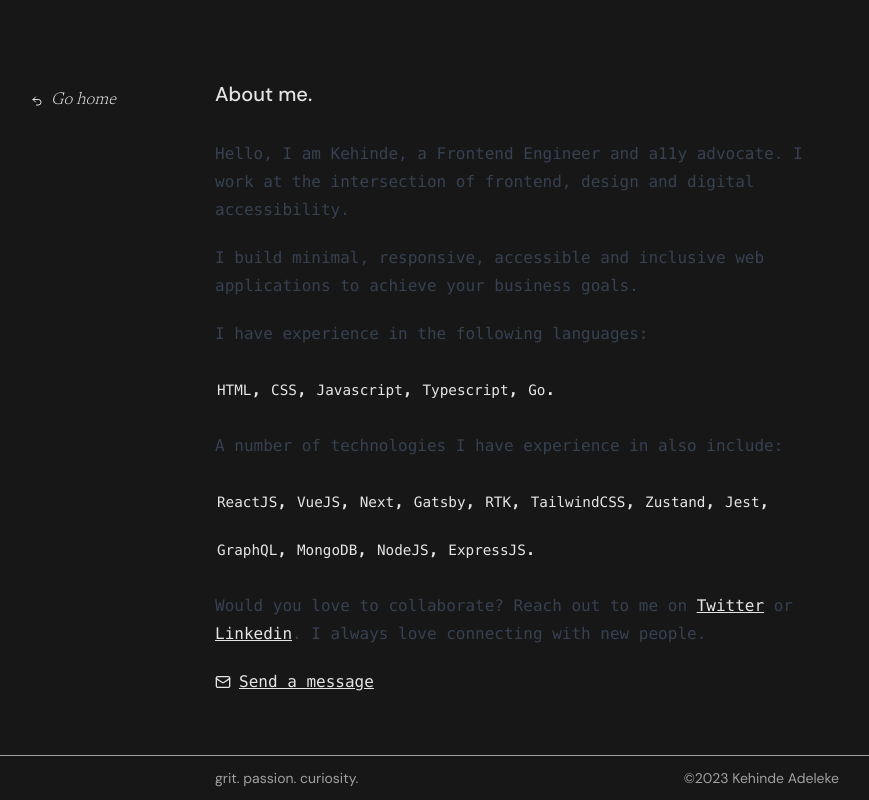
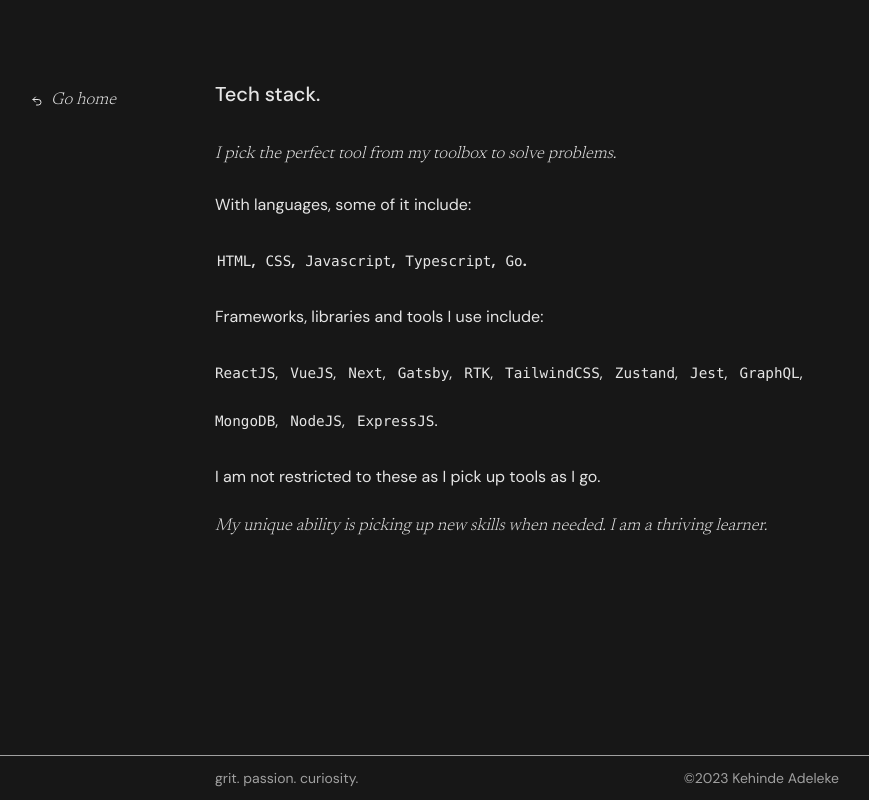
Before and after one commit to adeleke5140/portfolio-v2, a Next.js app: page /about in a window 1280 px wide. Shown: the whole page, without its empty margins (113-982 px from the left). Built offline with nearby package versions, Linux system fonts and the light colour scheme.

Commit message:
feat: general page changes

```diff
--- a/src/pages/about.tsx
+++ b/src/pages/about.tsx
@@ -28,20 +28,11 @@ const About = () => {
         <meta name="viewport" content="width=device-width, initial-scale=1" />
         <link rel="icon" href="/kehinde.ico" />
       </Head>
-      <PageWrapper heading="About me." path="/">
-        <section className="prose pb-3 font-mono">
-          <p>
-            Hello, I am Kehinde, a Frontend Engineer and a11y advocate. I work
-            at the intersection of frontend, design and digital accessibility.
-          </p>
-
-          <p>
-            I build minimal, responsive, accessible and inclusive web
-            applications to achieve your business goals.
-          </p>
-
+      <PageWrapper heading="Tech stack." path="/">
+        <section className="prose pb-3 text-ken-primary">
+          <p className="font-[300] font-serif italic text-[17px]">I pick the perfect tool from my toolbox to solve problems.</p>
           <section>
-            I have experience in the following languages:
+            With languages, some of it include:
             <ul className="flex flex-wrap list-none gap-1 pl-0 prose-ul:pl-0">
               {languages.map((language, id) => (
                 <li
@@ -52,33 +43,22 @@ const About = () => {
                 </li>
               ))}
             </ul>
-            A number of technologies I have experience in also include:
-            <ul className="flex flex-wrap list-none gap-1 pl-0 prose-ul:pl-0">
+            Frameworks, libraries and tools I use include:
+            <ul className="flex flex-wrap list-none gap-1 pl-0 prose-ul:pl-0 prose-li:pl-0 prose-li:pr-2 prose-ul:text-ken-primary">
               {technologies.map((technology, id) => (
                 <li
                   key={id}
-                  className="after:content-[','] cursor-default last:after:content-['.'] font-extrabold prose-code:text-button-text transition-transform ease-out duration-200 -translate-x-1 hover:translate-x-0 rounded"
+                  className="prose:-li:pl-0 after:content-[','] cursor-default last:after:content-['.']"
                 >
                   <code>{technology}</code>
                 </li>
               ))}
             </ul>
+            <p>
+              I am not restricted to these as I pick up tools as I go.
+            </p>
+            <p className="font-serif italic font-[300] text-[17px]">My unique ability is picking up new skills when needed. I am a thriving learner.</p>
           </section>
-          <p>
-            Would you love to collaborate? Reach out to me on{" "}
-            <a href="https://twitter.com/adeleke5140">Twitter</a> or{" "}
-            <a href="https://www.linkedin.com/in/adeleke5140/">Linkedin</a>. I
-            always love connecting with new people.
-          </p>
-          <p>
-            <a
-              className="max-w-max flex items-center justify-start gap-2"
-              href="mailto:kehindeadeleke927@gmail.com?subject=Hi Kehinde, wanna work with you"
-            >
-              <MailIcon size={16} />
-              <span> Send a message</span>
-            </a>
-          </p>
         </section>
       </PageWrapper>
     </>
--- a/src/pages/blog/[id].tsx
+++ b/src/pages/blog/[id].tsx
@@ -13,8 +13,8 @@ import Link from "next/link";
 import { useEffect, useRef } from "react";
 import Prism from "prismjs";
 import readingTime from "reading-time/lib/reading-time";
-import { CommandButton } from "@/components/commandButton";
 import { CommandMenu } from "@/components/commandMenu";
+import { Dot, Undo2 } from "lucide-react";
 require("prismjs/components/prism-jsx");
 require("prismjs/components/prism-javascript");
 require("prismjs/components/prism-typescript");
@@ -42,28 +42,29 @@ const Post = ({
         <title>{postData.title}</title>
       </Head>
       <PostWrapper path="/blog">
-        <div ref={containerRef} className="relative text-button-text flex flex-row-reverse justify-between w-full items-center">
-          <CommandButton />
+        <div ref={containerRef} className="relative flex justify-between w-full items-center">
           <Link
             href={"/blog"}
             aria-label="home"
-            className="block w-fit rounded p-1 hover:bg-button-bg transition-colors ease-out duration-150"
+            className="font-serif font-[300] italic text-[17px] block w-fit rounded p-1 flex items-center gap-2 "
           >
-            <p className="text-sm font-mono">../</p>
+            <Undo2 size={12} />
+            Back
           </Link>
         </div>
         <section className="pb-8 mt-4">
-          <div className="font-erode">
-            <h1 className="font-extrabold mb-4 text-3xl md:text-5xl font-mono">{postData.title}.</h1>
+          <div className="">
+            <h1 className="font-bold mb-4 text-xl md:text-4xl">{postData.title}.</h1>
             <p
-              className="text-link-color text-xs flex gap-2 font-mono"
+              className="flex items-center gap-1 text-sm text-ken-grey"
             >
-              <span>{formatDate(postData.date!)}</span>.
+              <span>{formatDate(postData.date!)}</span>
+              <Dot />
               <span>{estimatedReadingTime.text}</span>
             </p>
           </div>
           <section
-            className={`mt-12 font-mono text-base prose language-${postData.language}`}
+            className={`mt-12 text-ken-primary font-normal prose language-${postData.language}`}
             dangerouslySetInnerHTML={{ __html: postData.contentHtml }}
           ></section>
         </section>
--- a/src/pages/blog/index.tsx
+++ b/src/pages/blog/index.tsx
@@ -25,25 +25,24 @@ const Index = ({
   return (
     <>
       <Head>
-        <title>Kehinde | Blog </title>
+        <title>Writing</title>
         <link rel="icon" href="/kehinde.ico" />
         <meta name="description" content="Kehinde Adeleke's website" />
         <meta name="og:title" content="Blog" />
       </Head>
-      <PageWrapper heading="Blog." path="/">
-        <p className="font-bold font-mono mb-4 ">I write things.</p>
-        <section className="font-mono">
+      <PageWrapper heading="Writing." path="/">
+        <section className="">
           <ul>
             {completedPosts.map(({ id, date, title }) => (
               <li key={id} className="mb-4">
                 <Link
-                  className="text-sm inline-block md:transition-transform ease-out duration-200 md:hover:text-link-color"
+                  className="inline-block transition-all hover:underline decoration-1 underline-offset-1 decoration-text-ken-grey"
                   href={`/blog/${id}`}
                 >
                   {title}{" "}
                 </Link>
                 <br />
-                <span className="text-gray-500 text-xs">
+                <span className="text-ken-grey text-xs">
                   {formatDate(date!)}
                 </span>
               </li>
--- a/src/pages/index.tsx
+++ b/src/pages/index.tsx
@@ -24,26 +24,27 @@ export default function Home({
   return (
     <>
       <Head>
-        <title>Kehinde | web engineer</title>
+        <title>Kehinde Adeleke</title>
         <meta name="description" content="Kehinde Adeleke's portfolio" />
         <meta name="viewport" content="width=device-width, initial-scale=1" />
         <link rel="icon" href="/kehinde.ico" />
       </Head>
 
-      <section className="max-w-[50rem]">
+      <section>
+        <div className="max-w-2xl mx-auto">
           <HomePage posts={completedPosts} />
           <A11ySection />
-        <section aria-labelledby="Connect" className="px-6 mt-8 flex flex-col gap-6">
+          <section aria-labelledby="Connect" className="px-6 my-8 flex flex-col gap-6 sm:pb-20">
             <h2 id="Connect" className="text-ken-grey text-sm">Connect</h2>
             <div className="flex flex-col gap-4">
               <p>
                 Would you love to collaborate? Reach out on {" "}
-              <a href="https://www.linkedin.com/in/adeleke5140/" className="underline underline-offset-2">Linkedin</a>. I
+                <a href="https://www.linkedin.com/in/adeleke5140/" className="underline underline-offset-2 decoration-1 decoration-ken-grey">Linkedin</a>. I
                 always love connecting with new people or you could:
               </p>
               <p>
                 <a
-                className="underline underline-offset-2 max-w-max flex items-center justify-start gap-2"
+                  className="underline underline-offset-2 decoration-1 decoration-ken-grey  max-w-max flex items-center justify-start gap-2"
                   href="mailto:kehindeadeleke927@gmail.com?subject=Hi Kehinde, wanna work with you"
                 >
                   <MailIcon size={16} />
@@ -52,17 +53,7 @@ export default function Home({
               </p>
             </div>
           </section>
-        <footer className="mt-8 border-ken-grey border-t-[1.2px] border-solid">
-          <div className="px-6 py-3 flex justify-between">
-            <p className="text-ken-grey text-sm">
-              grit. passion. curiosity.
-            </p>
-            <p className="text-ken-grey text-sm">
-              &copy;{new Date().getFullYear()} Kehinde Adeleke
-            </p>
         </div>
-
-        </footer>
       </section>
     </>
   );
--- a/src/pages/projects.tsx
+++ /dev/null
@@ -1,95 +0,0 @@
-import { PageWrapper } from "@/components/pageWrapper";
-import Link from "next/link";
-
-const projects = [
-  {
-    id: 1,
-    name: "Proof-of-Dev",
-    subtitle: "Reward open-source contributors with collectibles",
-    tools: "NextJS, Tailwind, Viem, ConnectKit, RadixUI",
-    live: "https://pod-hackfs.vercel.app/",
-    github: "https://github.com/adeleke5140/pod-frontend"
-  },
-  {
-    id: 2,
-    name: "LiveChat",
-    subtitle: "A realtime message platform",
-    tools: "Vue, Firebase Auth, Firebase Firestore, CSS",
-    live: "https://livechat-98e8c.web.app/",
-    github: "https://github.com/adeleke5140/LiveChat",
-    status: "in-progress",
-  },
-  {
-    id: 3,
-    name: "Send_over",
-    subtitle: "Share links between devices in realTime",
-    tools: "Astro, ReactJS, Tailwind, Supabase",
-    live: "https://send-over.vercel.app/",
-    github: "https://github.com/adeleke5140/send_over",
-    status: "discontinued"
-  },
-  {
-    id: 4,
-    name: "CountryFact App",
-    subtitle: "Get Facts about various countries around the globe",
-    tools: "React, RestAPI, CSS, LocalStorage",
-    live: "https://country-fact.netlify.app/",
-    github: "https://github.com/adeleke5140/country-fact-project",
-  },
-];
-
-const Projects = () => {
-  return (
-    <PageWrapper heading="Projects." path="/">
-      <section className="font-mono">
-        <p className="mb-4">
-          A couple of interesting things I have built include:
-        </p>
-        {projects.map((project) => (
-          <section
-            key={project.id}
-            className="rounded border border-link-color px-4 py-4 mb-4 hover:bg-button-bg hover:bg-opacity-50 transition-transform ease-out duration-200 translate-x-1 hover:translate-x-0"
-          >
-            <div className="flex justify-between ">
-              <div className="mb-2">
-                <p className="font-bold">{project.name}{" "}{project.status ? <span className="text-sm">({project.status})</span> : null}</p>
-              </div>
-              <div className="flex gap-2 text-button-text">
-                <span>
-                  <a
-                    href={project.live}
-                    target="_blank"
-                    rel="noopener noreferrer"
-                    className="p-2 font-medium transition-transform ease-out duration-200 hover:bg-app-bg -translate-x-1 hover:translate-x-0 rounded"
-                  >
-                    Live
-                  </a>
-                </span>
-                <span>
-                  <a
-                    href={project.github}
-                    target="_blank"
-                    rel="noopener noreferrer"
-                    className="p-2 font-medium transition-transform ease-out duration-200 hover:bg-app-bg -translate-x-1 hover:translate-x-0 rounded"
-                  >
-                    Github
-                  </a>
-                </span>
-              </div>
-            </div>
-            <p className="mb-2">{project.subtitle}</p>
-          </section>
-        ))}
-        ...
-        <p className="mt-4">
-          I write about interesting software topics on my{" "}
-          <Link href="/blog" className="underline font-bold">
-            Blog
-          </Link>
-        </p>
-      </section>
-    </PageWrapper>
-  );
-};
-
-export default Projects;
```
Lines whose indentation alone changed are shown as unchanged.
